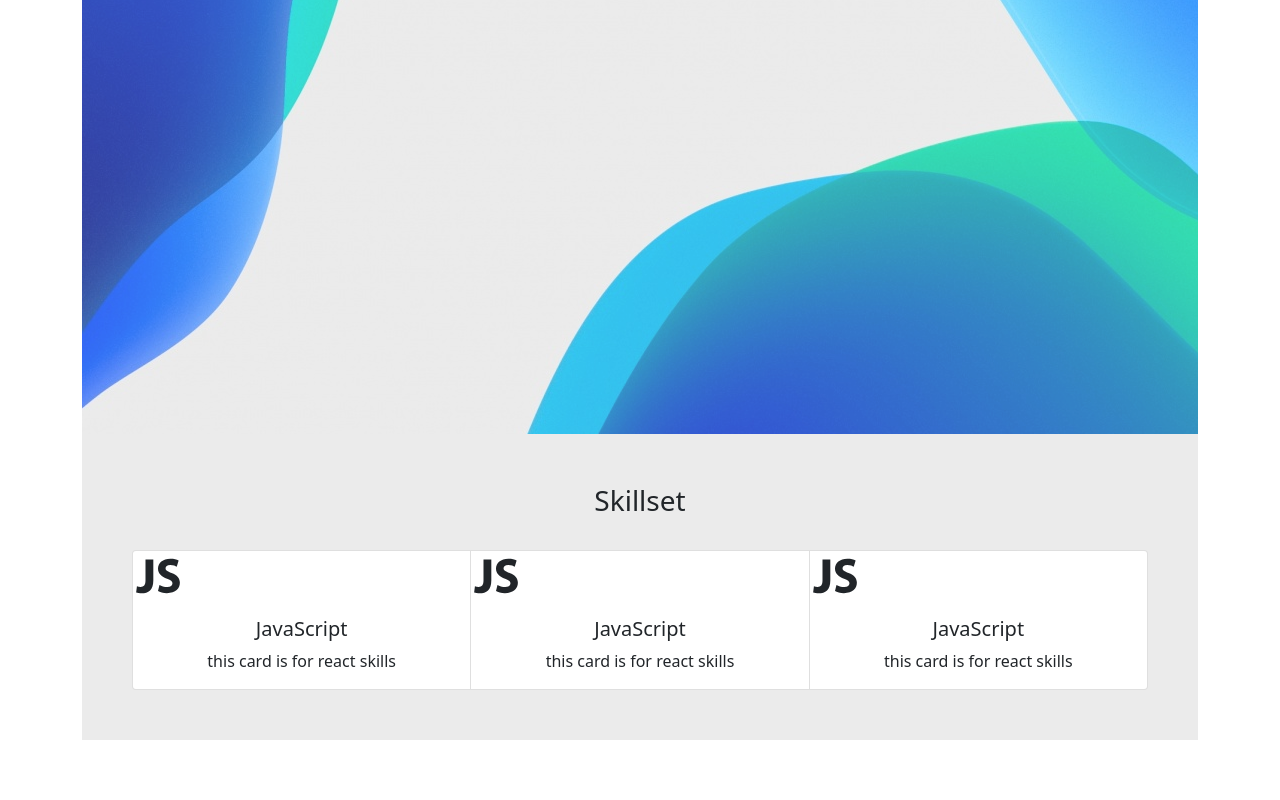
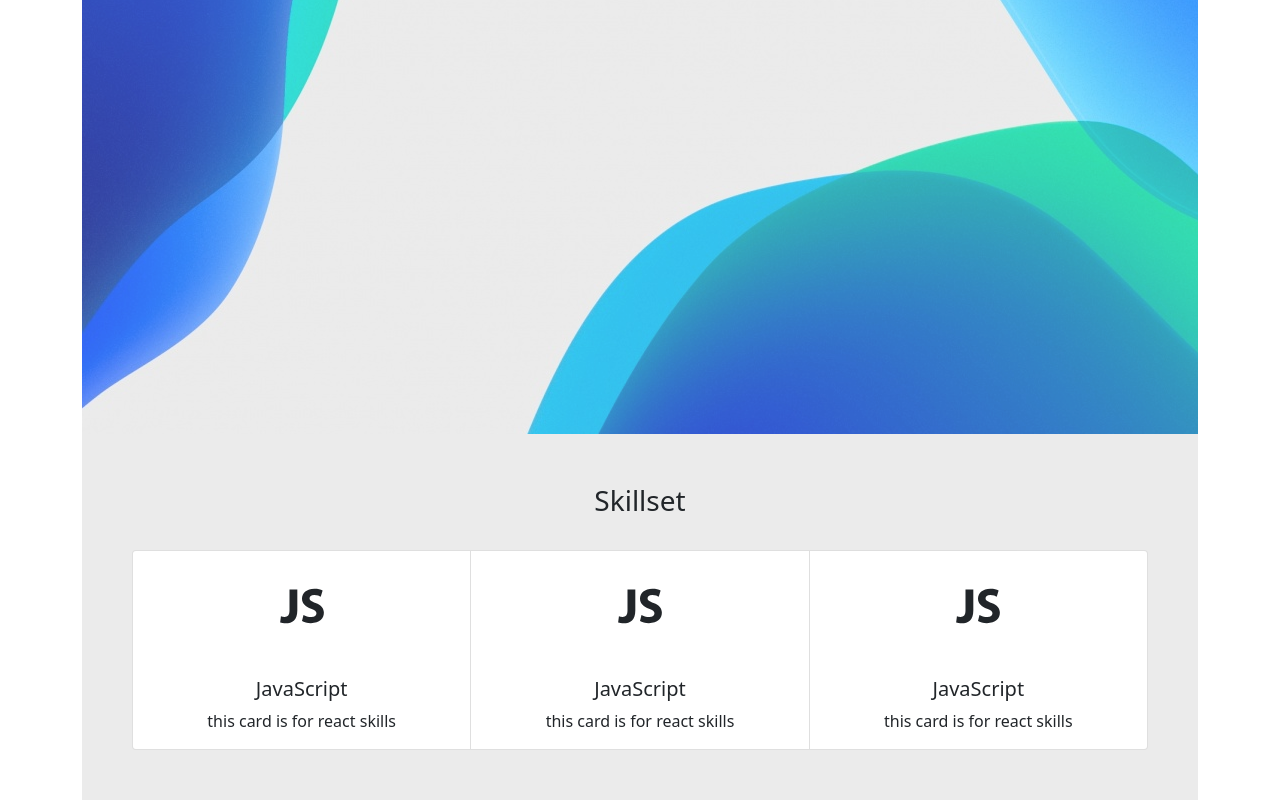
Before and after one commit to kdrbek06/portfolio, a React (Create React App) app: page / in a window 1280 px wide. Shown: the part 632-1432 px from the top of the page. Before the commit the page ends 1372 px from the top, so only its background shows below. Built offline with nearby package versions, Linux system fonts and the light colour scheme.

Commit message:
Add margin to card's svgs

```diff
--- a/src/index.css
+++ b/src/index.css
@@ -41,7 +41,8 @@ a:link, a:visited {
   }
 
   .card svg {
-    width: 50px !important;
-    height: 50px !important;
+    width: 50px;
+    height: 50px;
+    margin: 30px auto;
 
   }
```
